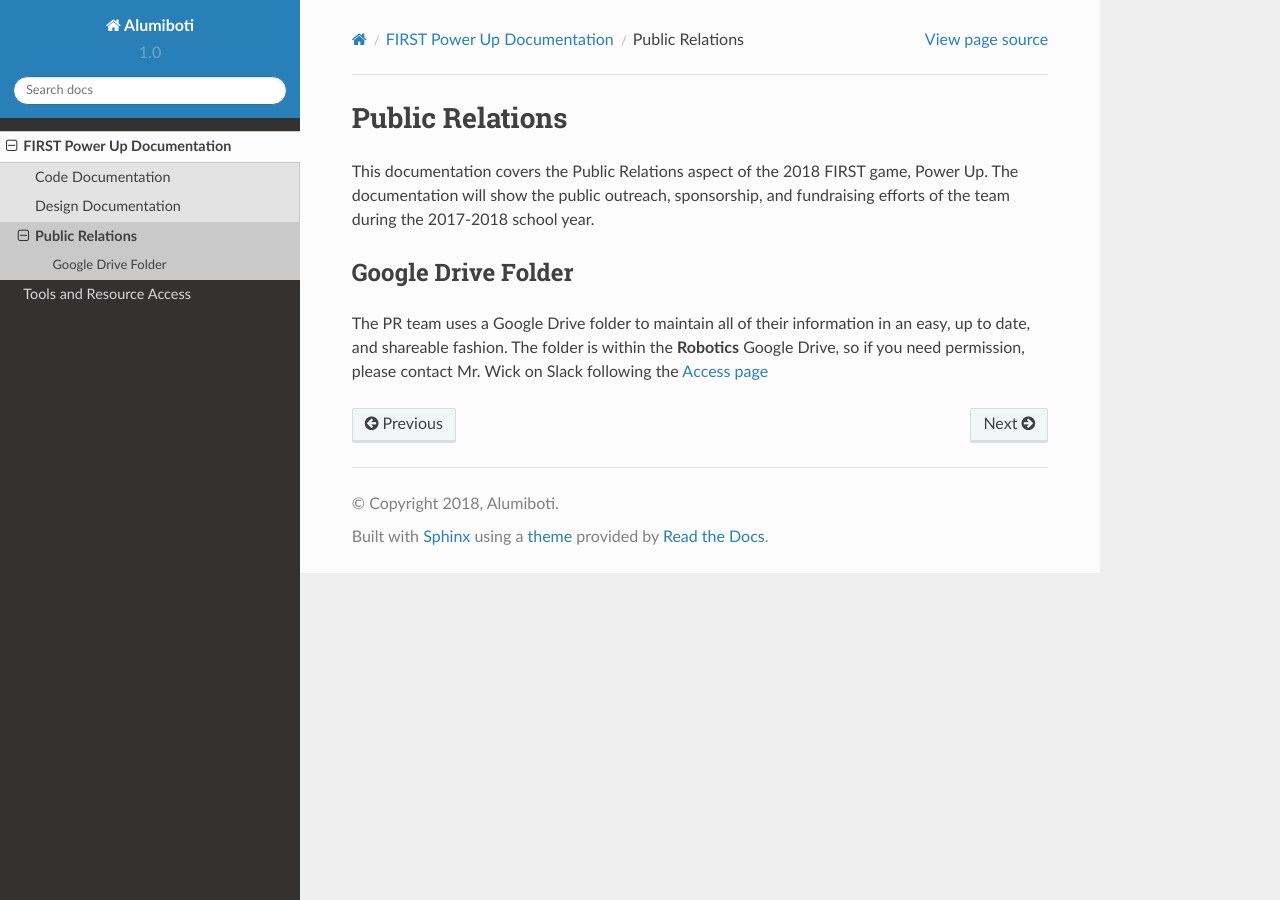
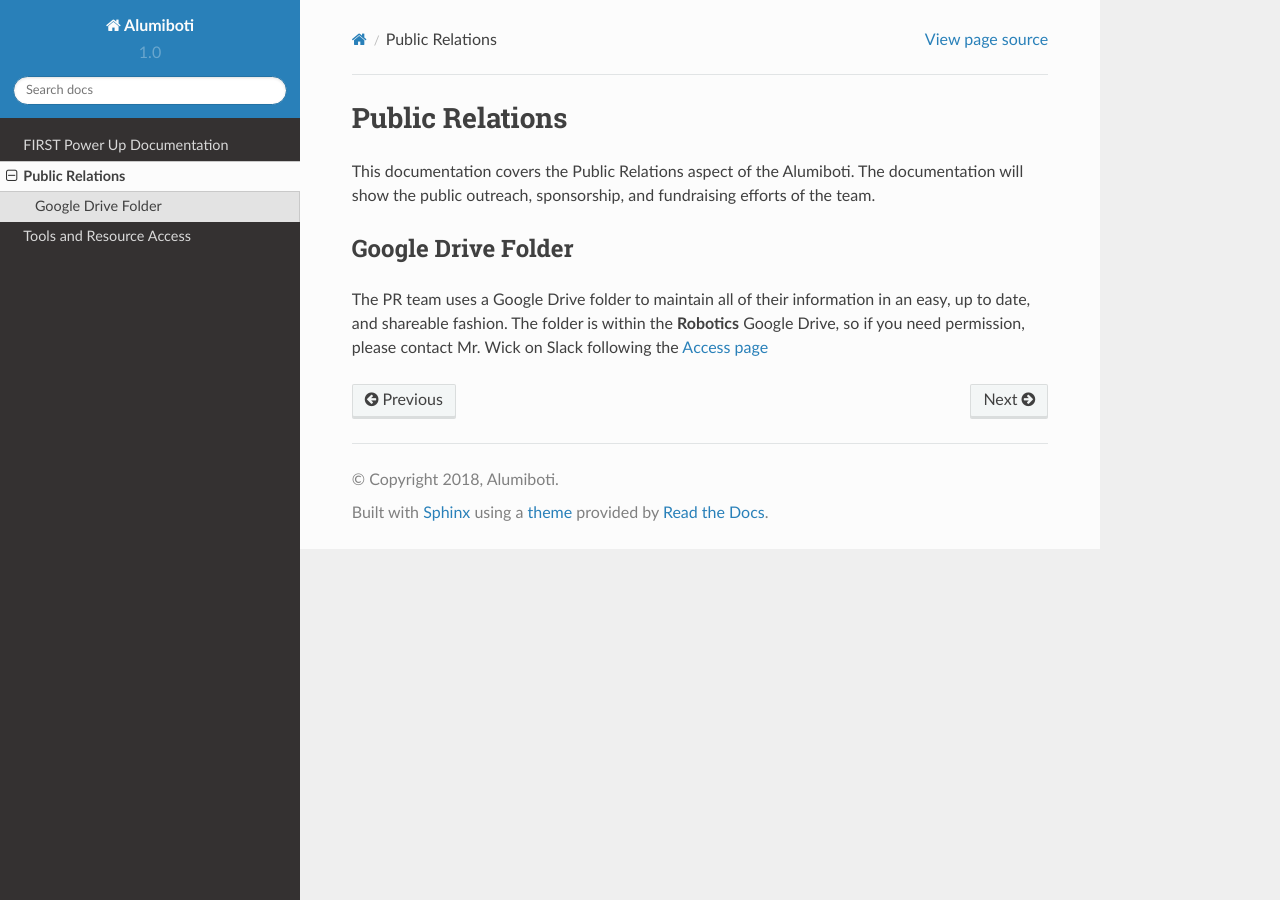
Before and after one commit to sjcirobotics/readthedocs, a Sphinx documentation site: the page built from docs/public-relations/index.rst, in a window 1280 px wide. Built offline with Sphinx 7.4.7 and the Read the Docs theme 2.0.0, drawn with Linux system fonts in a browser that asks for light colours.

Commit message:
PR moved

```diff
--- a/docs/index.rst
+++ b/docs/index.rst
@@ -14,4 +14,5 @@ guides that may not exactly follow a specific year.
 .. toctree::
 
    power-up-2018/index
+   public-relations/index
    access-page
--- a/docs/power-up-2018/index.rst
+++ b/docs/power-up-2018/index.rst
@@ -11,4 +11,3 @@ the game manual and more!
 
     code/index
     design/index
-    public-relations/index
--- a/docs/power-up-2018/public-relations/index.rst
+++ b/docs/public-relations/index.rst
@@ -1,9 +1,9 @@
 Public Relations
 ****************
 
-This documentation covers the Public Relations aspect of the 2018 FIRST game, Power Up.
+This documentation covers the Public Relations aspect of the Alumiboti.
 The documentation will show the public outreach, sponsorship, and fundraising efforts
-of the team during the 2017-2018 school year.
+of the team.
 
 Google Drive Folder
 -------------------
```
Also changed, not shown: docs/public-relations/social-media.rst (added, +41 -0 lines).
